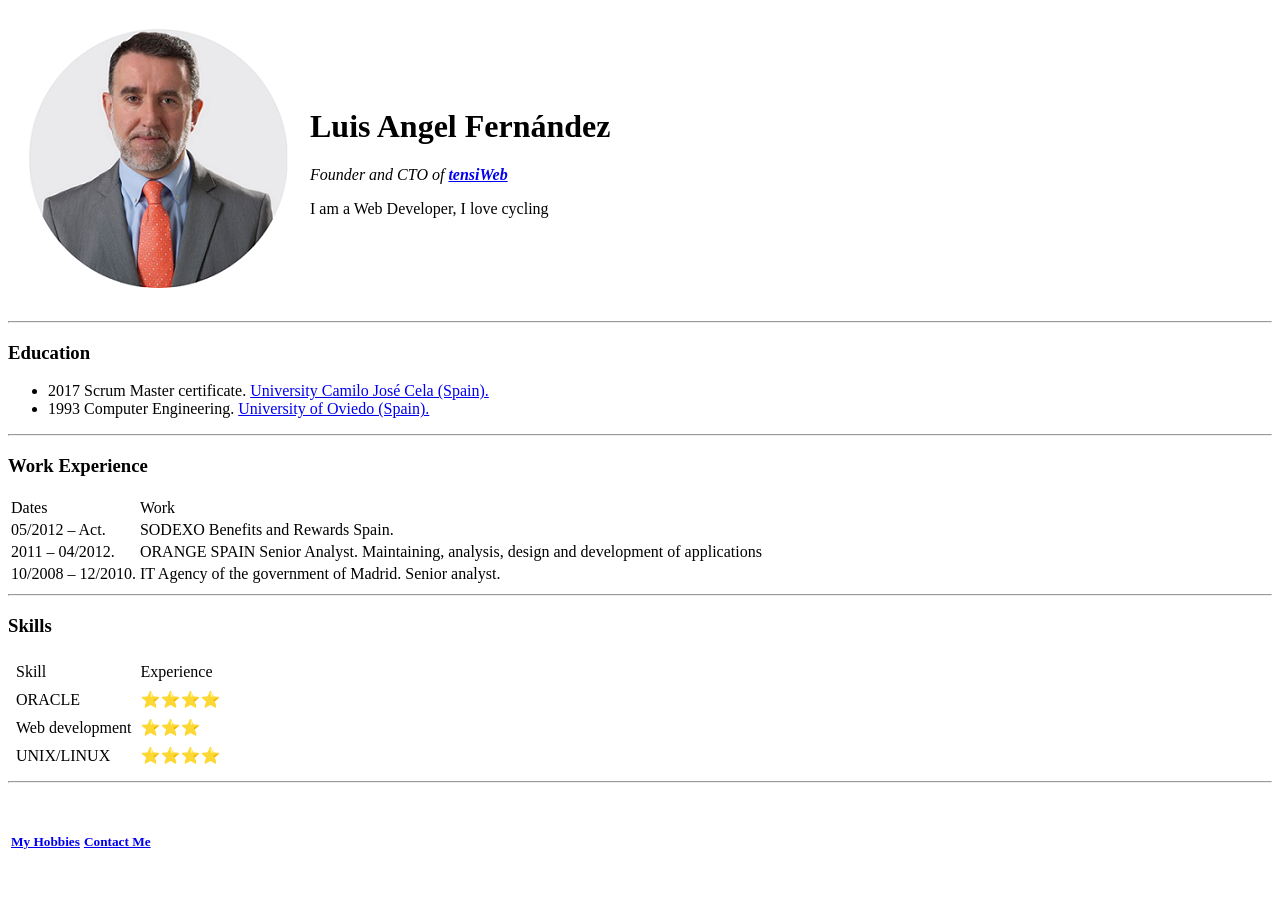
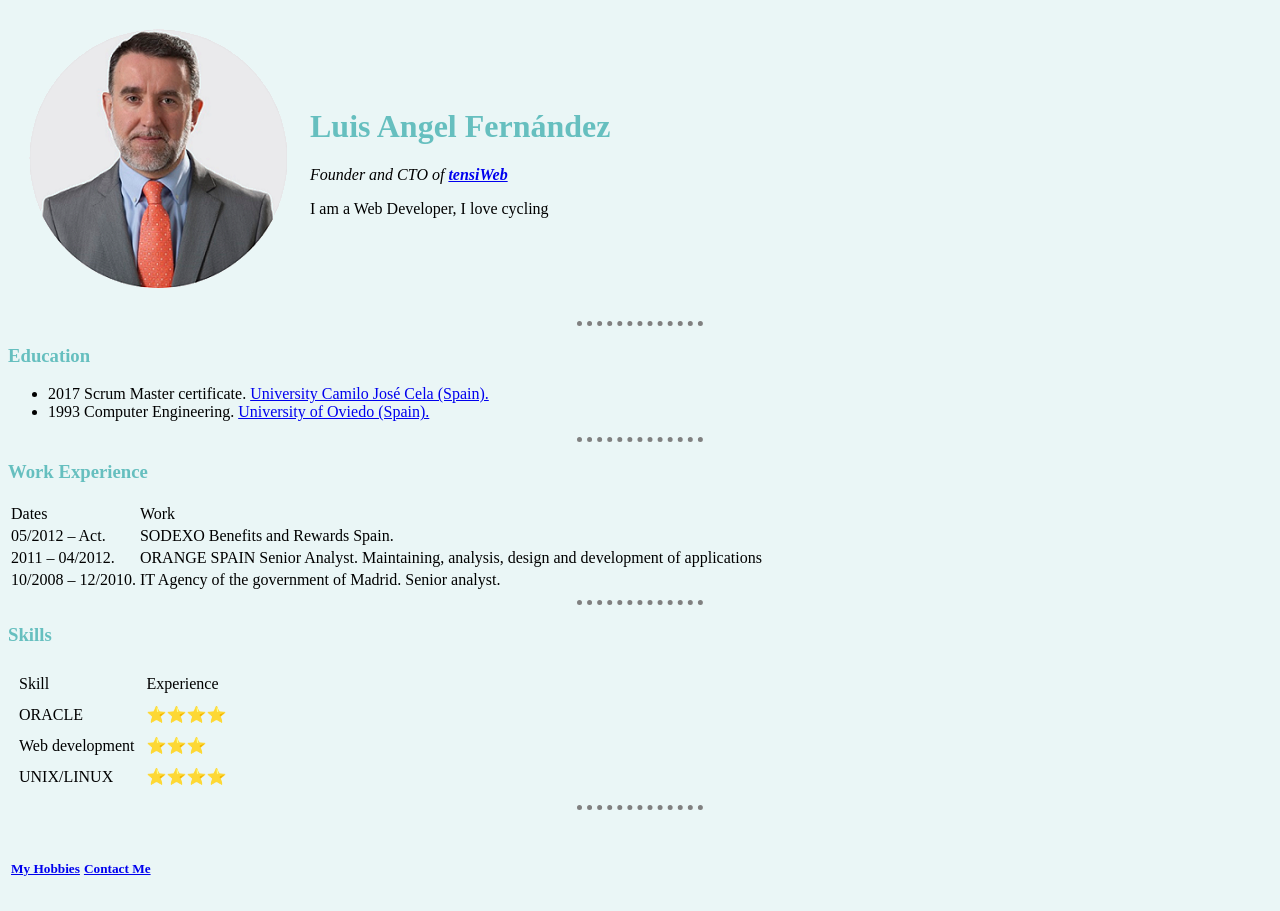
Before and after one commit to luisAngelFernandez/cv, a plain HTML site: page index.html in a window 1280 px wide. Before the commit the page ends 884 px from the top, so only its background shows below. Drawn offline with Linux system fonts and the light colour scheme.

Commit message:
Add files via upload

```diff
--- /dev/null
+++ b/css/styles.css
@@ -0,0 +1,21 @@
+body {
+  background-color: #EAF6F6;
+}
+
+hr {
+  background-color: white;
+  border-style: dotted none none none;
+  border-color: grey;
+  border-width: 5px;
+  height: 0px;
+  width: 10%;
+  background-color: #EAF6F6;
+}
+
+h3 {
+  color: #66BFBF;
+}
+
+h1 {
+  color: #66BFBF;
+}
--- a/index.html
+++ b/index.html
@@ -4,12 +4,13 @@
 <head>
   <meta charset="utf-8">
   <title>Luis Angel personal site</title>
+  <link rel="stylesheet" href="css/styles.css">
 </head>
 
 <body>
   <table cellspacing="20">
     <tr>
-      <td><img src="Luis-circle.png" alt="Luis Picture"></td>
+      <td><img src="./images/Luis-circle.png" alt="Luis Picture"></td>
       <td>
         <h1>Luis Angel Fernández</h1>
         <p><em>Founder and CTO of <strong><a href="https://www-cs-faculty.stanford.edu/">tensiWeb</a></strong></em></p>
@@ -54,7 +55,7 @@
   <hr>
 
   <h3>Skills</h3>
-  <table cellspacing="7">
+  <table cellspacing="10">
     <thead>
       <tr>
         <td>Skill</td>
```
Also changed, not shown: contactMe.html (+3 -0 lines), hobbies.html (+3 -0 lines), images/luis-circle.png (added), images/tensiweb-circle.png (added).
